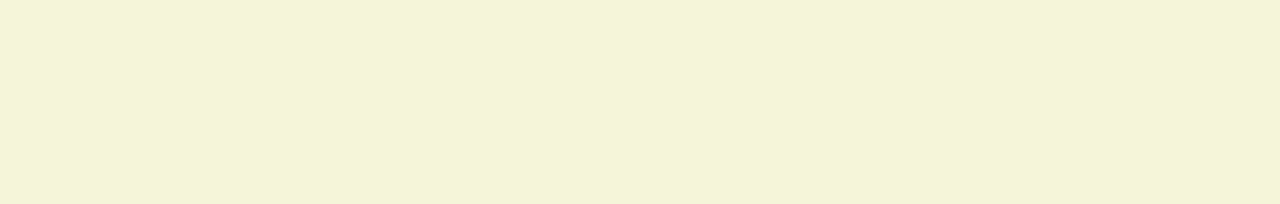
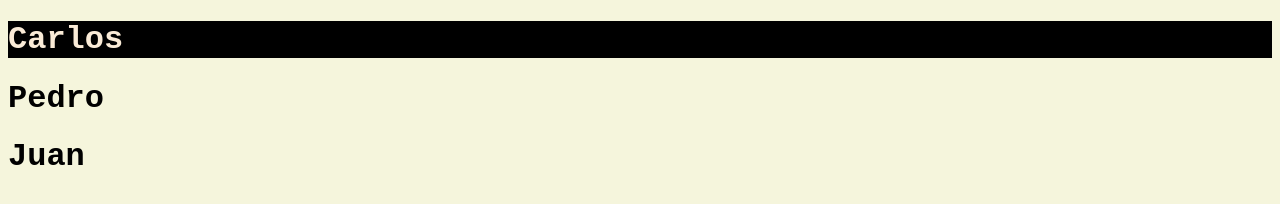
Before and after one commit to YamidDev/css-course, a plain HTML site: page index.html in a window 1280 px wide. Drawn offline with Linux system fonts and the light colour scheme.

Commit message:
pseudo class first child

```diff
--- a/css/styles.css
+++ b/css/styles.css
@@ -3,3 +3,7 @@ body{
     background: beige;
     font-family: 'Courier New', Courier, monospace;
 }
+h1:first-child {
+    background-color: black;
+    color: antiquewhite;
+}
--- a/index.html
+++ b/index.html
@@ -7,6 +7,8 @@
     <link rel="stylesheet" href="./css/styles.css">
 </head>
 <body>
-
+<h1>Carlos</h1>
+<h1>Pedro</h1>
+<h1>Juan</h1>
 </body>
 </html>
```
